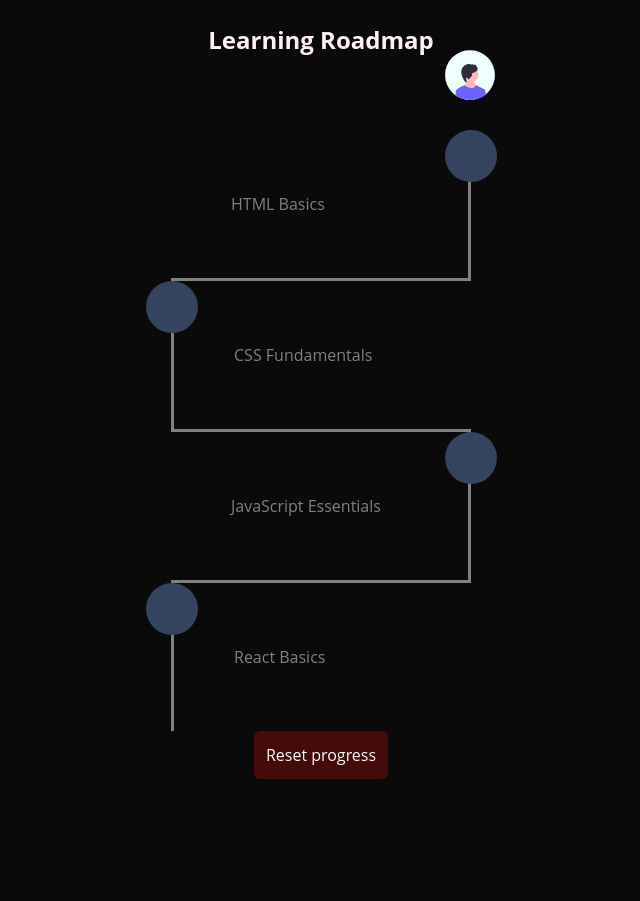
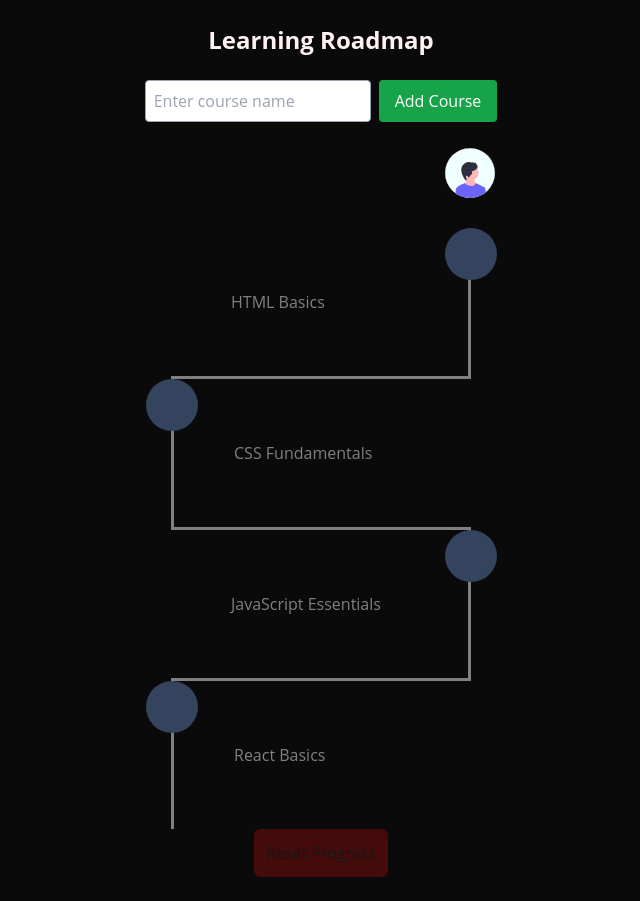
Before and after one commit to amogh7/Roadmap_component, a Next.js app: page / in a window 1280 px wide. Shown: the whole page, without its empty margins (319-959 px from the left). Before the commit the page ends 803 px from the top, so only its background shows below. Built offline with nearby package versions, Linux system fonts and the light colour scheme.

Commit message:
add course button

```diff
--- a/src/app/page.js
+++ b/src/app/page.js
@@ -1,7 +1,5 @@
 "use client";
 import { useState, useEffect } from "react";
-import { motion } from "framer-motion";
-import Link from "next/link";
 import Image from "next/image";
 
 const getAllLessons = [
@@ -19,6 +17,7 @@ const getAllLessons = [
 export default function Roadmap() {
   const [completedLessons, setCompletedLessons] = useState([]);
   const [lessons, setLessons] = useState(getAllLessons);
+  const [newLessonTitle, setNewLessonTitle] = useState("");
 
   useEffect(() => {
     const savedProgress =
@@ -33,10 +32,7 @@ export default function Roadmap() {
   };
 
   function checkCompleted(lesson) {
-    if (completedLessons.indexOf(lesson.id) !== -1) {
-      return "border-image";
-    }
-    return "";
+    return completedLessons.includes(lesson.id) ? "border-image" : "";
   }
 
   function checkCurrentLesson(lesson) {
@@ -47,24 +43,19 @@ export default function Roadmap() {
   }
 
   function showToast(lesson) {
-    let updatedLessons = lessons.map((course) => {
-      if (lesson.id === course.id) {
-        return { ...course, showToast: true };
+    setLessons((prevLessons) =>
+      prevLessons.map((course) =>
+        course.id === lesson.id ? { ...course, showToast: true } : course
+      )
+    );
   }
-      return course;
-    });
-    setLessons([...updatedLessons]);
-  }
+
   function closeToast(lesson) {
-    let updatedLessons = lessons.map((course) => {
-      if (lesson.id === course.id) {
-        return { ...course, showToast: false };
-      }
-      return course;
-    });
-
-    setLessons([...updatedLessons]);
-    console.log(lessons, "upda");
+    setLessons((prevLessons) =>
+      prevLessons.map((course) =>
+        course.id === lesson.id ? { ...course, showToast: false } : course
+      )
+    );
   }
 
   const handleKeyPress = (event, lesson) => {
@@ -73,16 +64,43 @@ export default function Roadmap() {
     }
   };
 
+  const handleAddNewLesson = () => {
+    if (newLessonTitle.trim() === "") return;
+    const newLesson = {
+      id: lessons.length + 1,
+      title: newLessonTitle,
+      link: "/course/custom",
+      showToast: false,
+    };
+    setLessons([...lessons, newLesson]);
+    setNewLessonTitle(""); // Clear input after adding
+  };
+
   return (
     <div className="flex flex-col items-center p-6">
       <h2 className="text-2xl font-bold mb-6 text-rose-50">Learning Roadmap</h2>
 
+      <div className="mb-14 flex gap-2">
+        <input
+          type="text"
+          placeholder="Enter course name"
+          value={newLessonTitle}
+          onChange={(e) => setNewLessonTitle(e.target.value)}
+          className="p-2 border border-gray-400 rounded"
+        />
+        <button
+          onClick={handleAddNewLesson}
+          className="bg-green-600 text-white px-4 py-2 rounded"
+        >
+          Add Course
+        </button>
+      </div>
+
       <main>
-        {lessons.map((lesson, index) => {
-          return (
+        {lessons.map((lesson, index) => (
           <div
             className={`${checkCompleted(lesson)} course-container`}
-              key={index}
+            key={lesson.id}
           >
             <div
               onClick={() => showToast(lesson)}
@@ -112,56 +130,48 @@ export default function Roadmap() {
               />
             )}
           </div>
-          );
-        })}
+        ))}
       </main>
       <button
-        className="bg-red-950 pt-3 pb-3 pl-3 pr-3 rounded-md text-slate-50"
+        className="bg-red-950 pt-3 pb-3 px-3 rounded-md"
         onClick={() => {
           setCompletedLessons([]);
-          localStorage.clear([]);
+          localStorage.clear();
         }}
       >
-        Reset progress
+        Reset Progress
       </button>
     </div>
   );
 }
 
-function CourseDialog(props) {
-  let {
+function CourseDialog({
   closeToast,
   lesson,
   handleCourseCompleted,
   index,
   lessons,
   completedLessons,
-  } = props;
+}) {
   function checkPreviousCourseCompleted() {
-    if (index > 0 && completedLessons.indexOf(lessons[index - 1].id) !== -1) {
-      return true;
-    }
-    return false;
+    return index === 0 || completedLessons.includes(lessons[index - 1].id);
   }
 
-  const handleKeyPress = (event, lesson) => {
+  const handleKeyPress = (event) => {
     if (event.key === "Enter") {
       closeToast(lesson);
     }
   };
 
   return (
-    <>
     <div className="flex flex-col my-6 bg-purple-950 shadow-sm border border-slate-200 rounded-lg absolute h-44 toast">
-        <div className="text-center mt-10">{props.lesson.title} </div>
+      <div className="text-center mt-10">{lesson.title} </div>
       <div
-          onClick={() => {
-            closeToast(lesson);
-          }}
+        onClick={() => closeToast(lesson)}
         tabIndex={0}
-          ariaLabel="close button"
+        aria-label="close button"
         className="cursor-pointer absolute right-4 top-4"
-          onKeyPress={(event) => handleKeyPress(event, lesson)}
+        onKeyPress={handleKeyPress}
       >
         <Image
           priority
@@ -172,22 +182,21 @@ function CourseDialog(props) {
         />
       </div>
       <div className="px-4 pb-4 pt-0 mt-2 flex justify-center">
-          {checkPreviousCourseCompleted() || index == 0 ? (
+        {checkPreviousCourseCompleted() ? (
           <button
-              className="rounded-md bg-slate-800 py-2 px-4 border border-transparent text-center text-sm transition-all shadow-md hover:shadow-lg focus:bg-slate-700 focus:shadow-none active:bg-slate-700 hover:bg-slate-700 active:shadow-none disabled:pointer-events-none disabled:opacity-50 disabled:shadow-none"
+            className="rounded-md bg-slate-800 py-2 px-4 text-white"
             type="button"
             onClick={() => {
               handleCourseCompleted(lesson);
               closeToast(lesson);
             }}
           >
-              finish Course
+            Finish Course
           </button>
         ) : (
-            <div>Please finish previous course first </div>
+          <div>Please finish the previous course first</div>
         )}
       </div>
     </div>
-    </>
   );
 }
```
Lines whose indentation alone changed are shown as unchanged.
